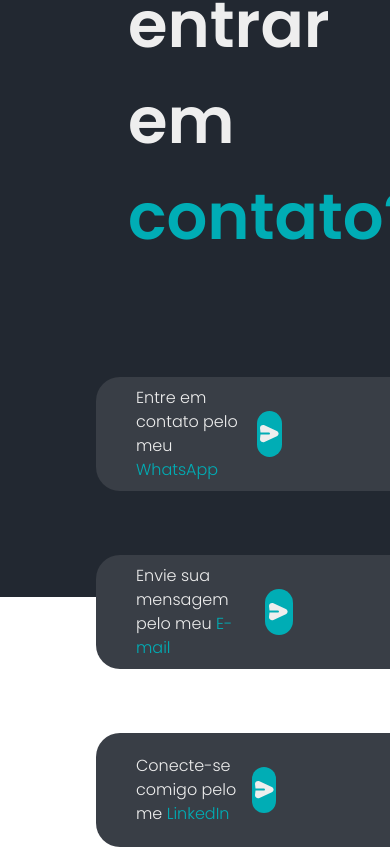
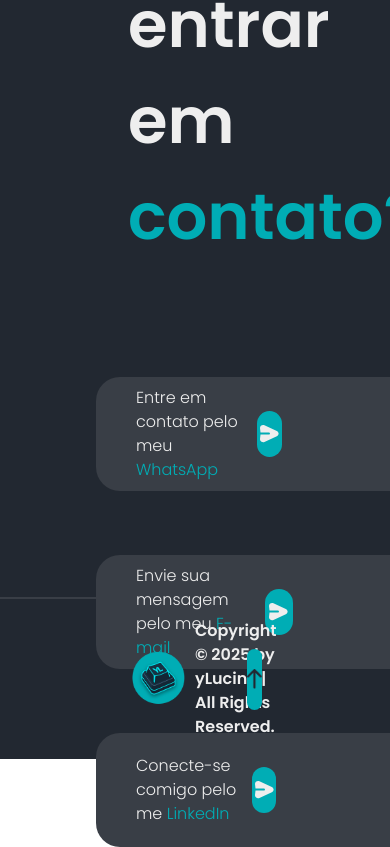
Before and after one commit to yLucino/Portfolio-2.0-Next, a Next.js app: page / in a window 390 px wide. Shown: the part 3623-4470 px from the top of the page. Built offline with nearby package versions, Linux system fonts and the light colour scheme.

Commit message:
adding footer, no responsive

```diff
--- a/app/page.tsx
+++ b/app/page.tsx
@@ -3,6 +3,7 @@ import Home from "@/pages/home/page";
 import AboutMe from "@/pages/about-me/page";
 import Skills from "@/pages/skills/page";
 import Projects from "@/pages/projects/page";
+import Footer from "@/components/footer";
 
 export default function Default() {
   return (
@@ -12,6 +13,7 @@ export default function Default() {
       <Skills />
       <Projects />
       <Contact />
+      <Footer />
     </main>
   );
 }
--- /dev/null
+++ b/components/footer.tsx
@@ -0,0 +1,20 @@
+import Image from "next/image";
+import Link from "next/link";
+
+import logo from "../assets/logo5x.png";
+import iconArrow from "../assets/icons/solar_arrow-gray.png";
+
+export default function Footer() {
+  return(
+    <footer className="w-full h-[162px] bg-dark-blue px-32 flex justify-between items-center border-t-2 border-gray">
+      <div className="flex items-center gap-1.5">
+        <Image className="size-[61px]" src={logo} alt=""/>
+        <p className="font-b-h4-16 text-light-white">Copyright © 2025 by yLucino | All Rights Reserved.</p>
+      </div>
+
+      <Link href={'/'} className="size-[61px] flex items-center justify-center bg-cian rounded-full cursor-pointer transition-all duration-300 hover:scale-105 hover:shadow-2xl shadow-cian">
+        <Image src={iconArrow} alt=""/>
+      </Link>
+    </footer>
+  )
+}
```
Also changed, not shown: assets/icons/solar_arrow-gray.png (added).
